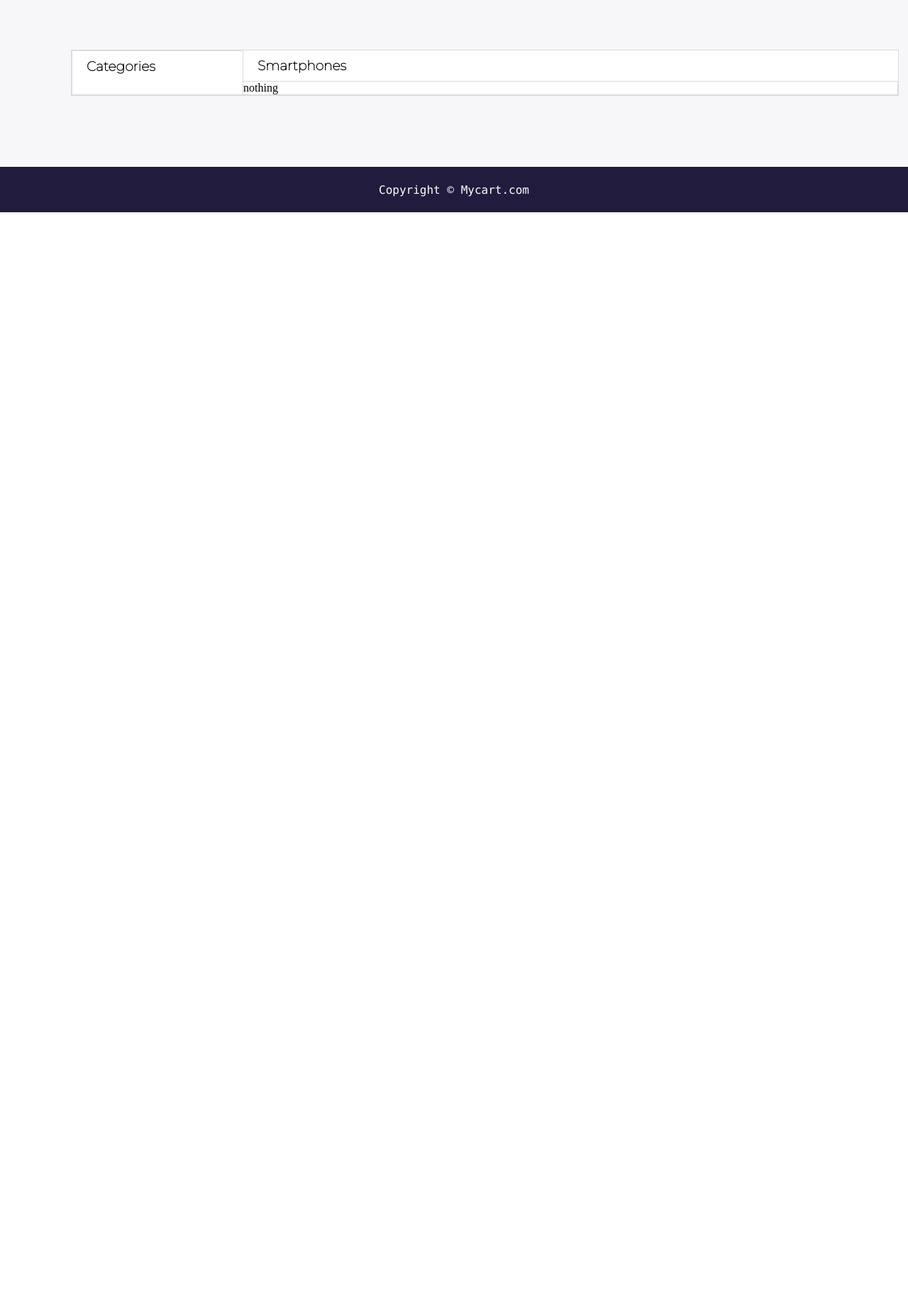
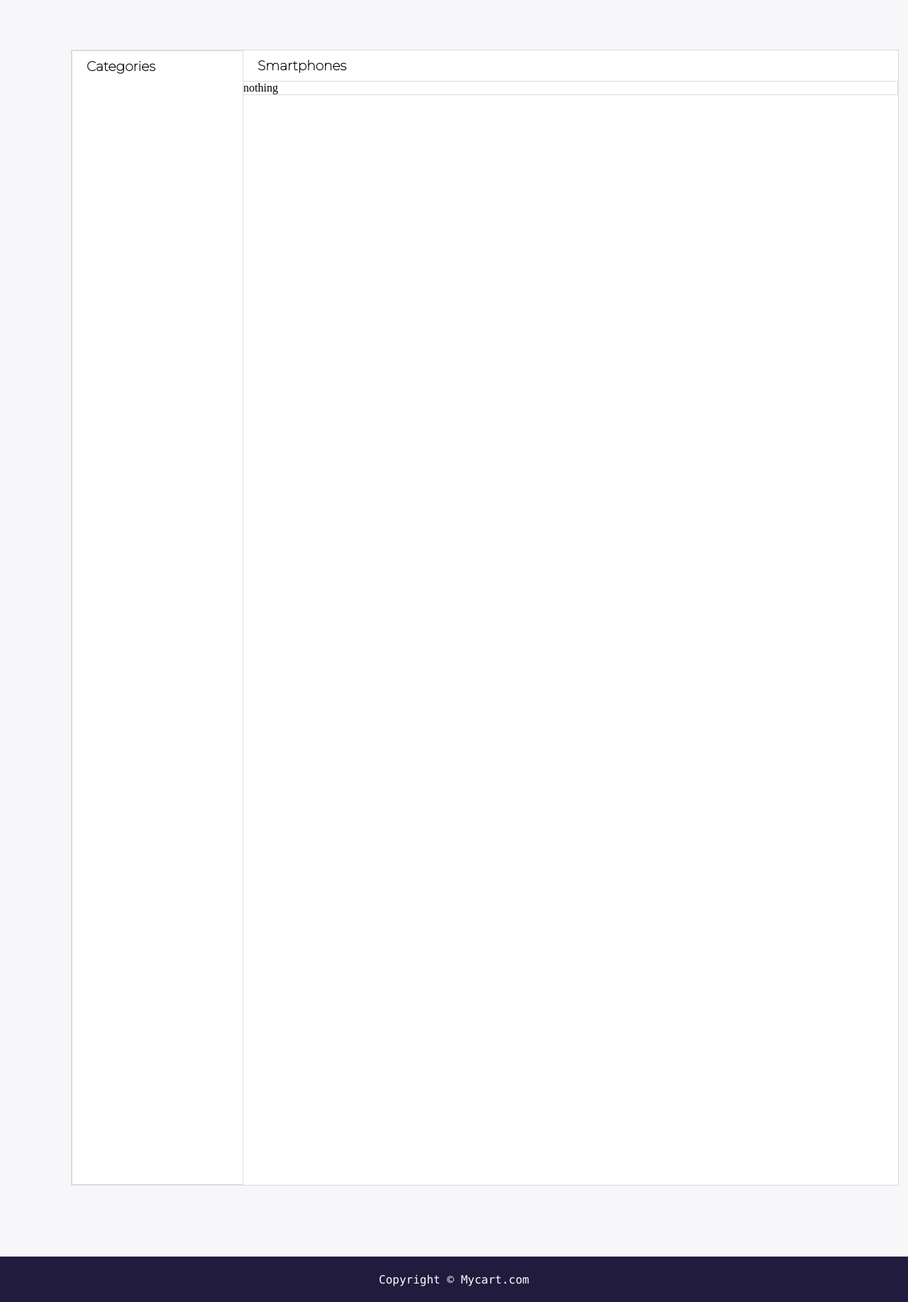
Before and after one commit to romanssigdel/MobileHub, a PHP site: page / in a window 1280 px wide. Shown: the part 85-1919 px from the top of the page at 71% size. Before the commit the page ends 384 px from the top, so only its background shows below. Run offline with PHP 8.4, Linux system fonts and the light colour scheme; data that the repository does not hold is empty; some libraries are stand-ins or nearby versions; some web fonts are replaced.

Commit message:
css for user interface

```diff
--- a/user/css/style.css
+++ b/user/css/style.css
@@ -76,7 +76,7 @@ nav ul li a:hover{
 }
 
 .container{
-    /* height: 200vh; */
+    height: 200vh;
     display: flex;
     flex-wrap: wrap;
     background-color: #f7f7fa;
```
